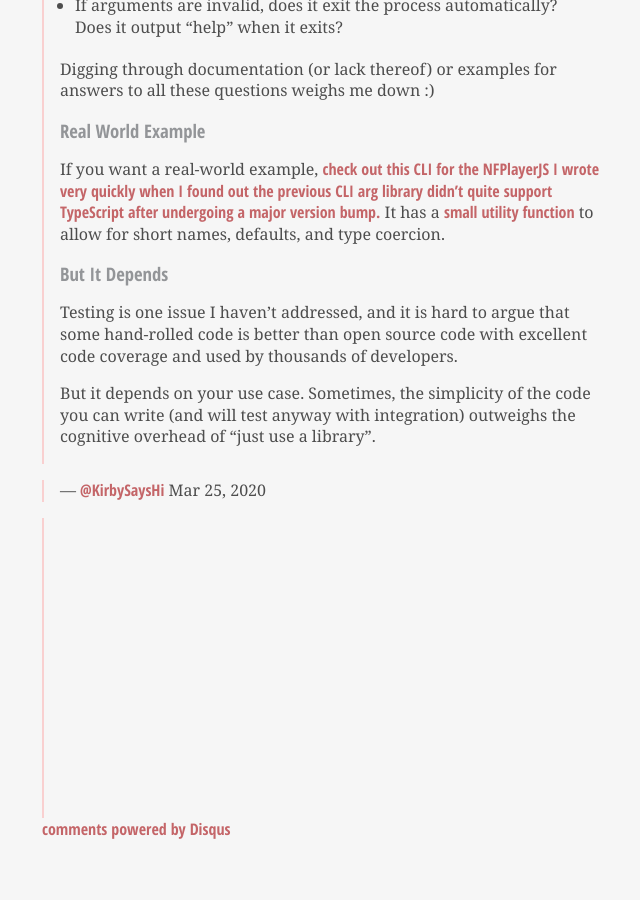
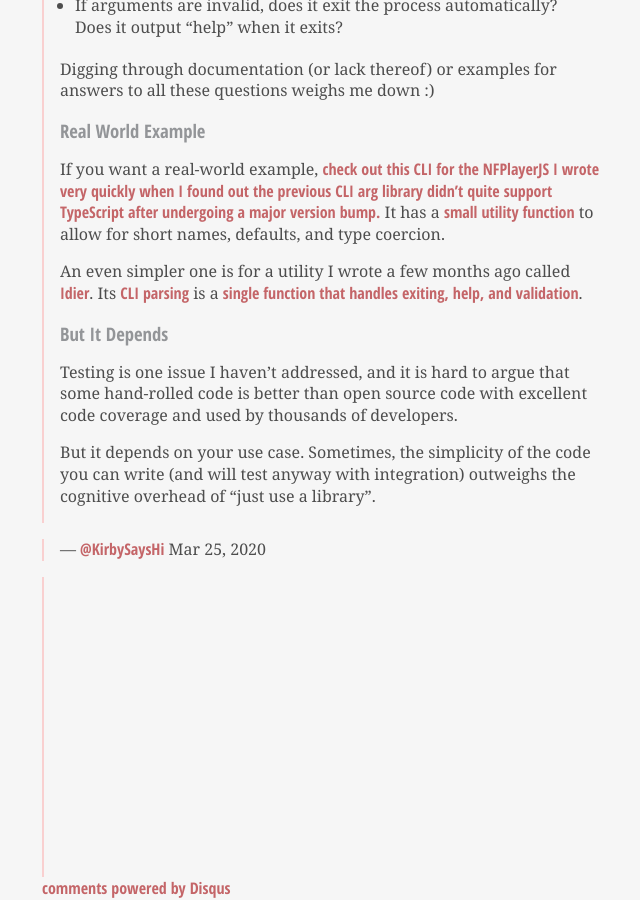
Before and after one commit to kirbysayshi/kirbysayshi.github.com, a Jekyll site: the page built from _posts/2020-03-25-the-functions-you-need-for-arg-parsing.md, in a window 1280 px wide and 900 px high, scrolled down 3374 px. Shown: the whole window, without its empty margins (308-948 px from the left). Built offline with Jekyll 4.4.1, drawn with Linux system fonts in a browser that asks for light colours; nearby versions of some CDN libraries; comment, search, counter and statistics services are not loaded.

Commit message:
update links

```diff
--- a/_posts/2020-03-25-the-functions-you-need-for-arg-parsing.md
+++ b/_posts/2020-03-25-the-functions-you-need-for-arg-parsing.md
@@ -7,7 +7,7 @@ categories:
   - TypeScript
 tags:
   - CLI
-  - tools
+  - Tools
 ---
 
 I've written quite a few command-line tools, whether for public consumption or at work. They often take the form of a script that does one thing, but then needs some flags to make it truly useful. At some point you probably want to pass a list of files to even the most basic tool you write!
@@ -148,6 +148,8 @@ Digging through documentation (or lack thereof) or examples for answers to all t
 
 If you want a real-world example, [check out this CLI for the NFPlayerJS I wrote very quickly when I found out the previous CLI arg library didn't quite support TypeScript after undergoing a major version bump.](https://github.com/spotify/NFPlayerJS/blob/5881a02a4e3a03dd441c4cf323395cfea4cdfc8e/src/cli.ts#L88) It has a [small utility function](https://github.com/spotify/NFPlayerJS/blob/5881a02a4e3a03dd441c4cf323395cfea4cdfc8e/src/cli.ts#L273-L308) to allow for short names, defaults, and type coercion.
 
+An even simpler one is for a utility I wrote a few months ago called [Idier](/2020/01/05/keeping-my-digital-desk-clean-through-rules-and-tools.html). Its [CLI parsing](https://github.com/kirbysayshi/idier/blob/85aa052df6f8ead2a9d8eb7c2d29cc1df4dfd149/src/index.ts) is a [single function that handles exiting, help, and validation](https://github.com/kirbysayshi/idier/blob/85aa052df6f8ead2a9d8eb7c2d29cc1df4dfd149/src/index.ts#L16-L79).
+
 ## But It Depends
 
 Testing is one issue I haven't addressed, and it is hard to argue that some hand-rolled code is better than open source code with excellent code coverage and used by thousands of developers.
```
Also changed, not shown: _posts/2020-01-05-keeping-my-digital-desk-clean-through-rules-and-tools.md (+1 -0 lines), tag/cli.html (added, +9 -0 lines), tag/tools.html (added, +9 -0 lines).
